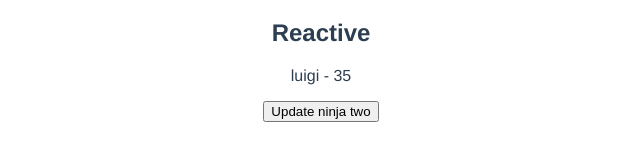
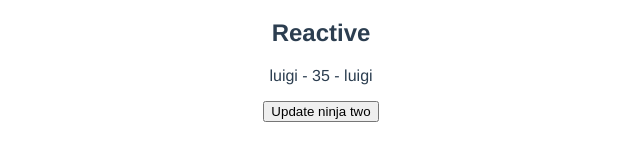
Before and after one commit to Charlon-Dale/chad-blog, a Vue app: page / in a window 1280 px wide. Shown: the part 184-341 px from the top of the page, without its empty margins (319-959 px from the left). Built offline with nearby package versions, Linux system fonts and the light colour scheme.

Commit message:
created ref and reactive for nameOne and nameTwo

```diff
--- a/src/views/Home.vue
+++ b/src/views/Home.vue
@@ -5,7 +5,7 @@
     <p>{{ ninjaOne.name }} - {{ ninjaOne.age }}</p>
     <button @click="updateNinjaOne">Update Ninja One</button>
     <h2>Reactive</h2>
-    <p>{{ ninjaTwo.name }} - {{ ninjaTwo.age }}</p>
+    <p>{{ ninjaTwo.name }} - {{ ninjaTwo.age }} - {{ nameTwo }}</p>
     <button @click="updateNinjaTwo">Update ninja two</button>
   </div>
 </template>
@@ -19,6 +19,9 @@ export default {
     const ninjaOne = ref({ name: 'mario', age: 30 })
     const ninjaTwo = reactive({ name: 'luigi', age: 35 })
 
+    const nameOne = ref('mario')
+    const nameTwo = reactive('luigi')
+
     const updateNinjaOne = () => {
       ninjaOne.value.age = 40
     }
@@ -26,7 +29,7 @@ export default {
     const updateNinjaTwo = () => {
       ninjaTwo.age = 45
     }
-    return { ninjaOne, updateNinjaOne, ninjaTwo, updateNinjaTwo }
+    return { ninjaOne, updateNinjaOne, ninjaTwo, updateNinjaTwo, nameOne, nameTwo }
   }
 }
 </script>
```
